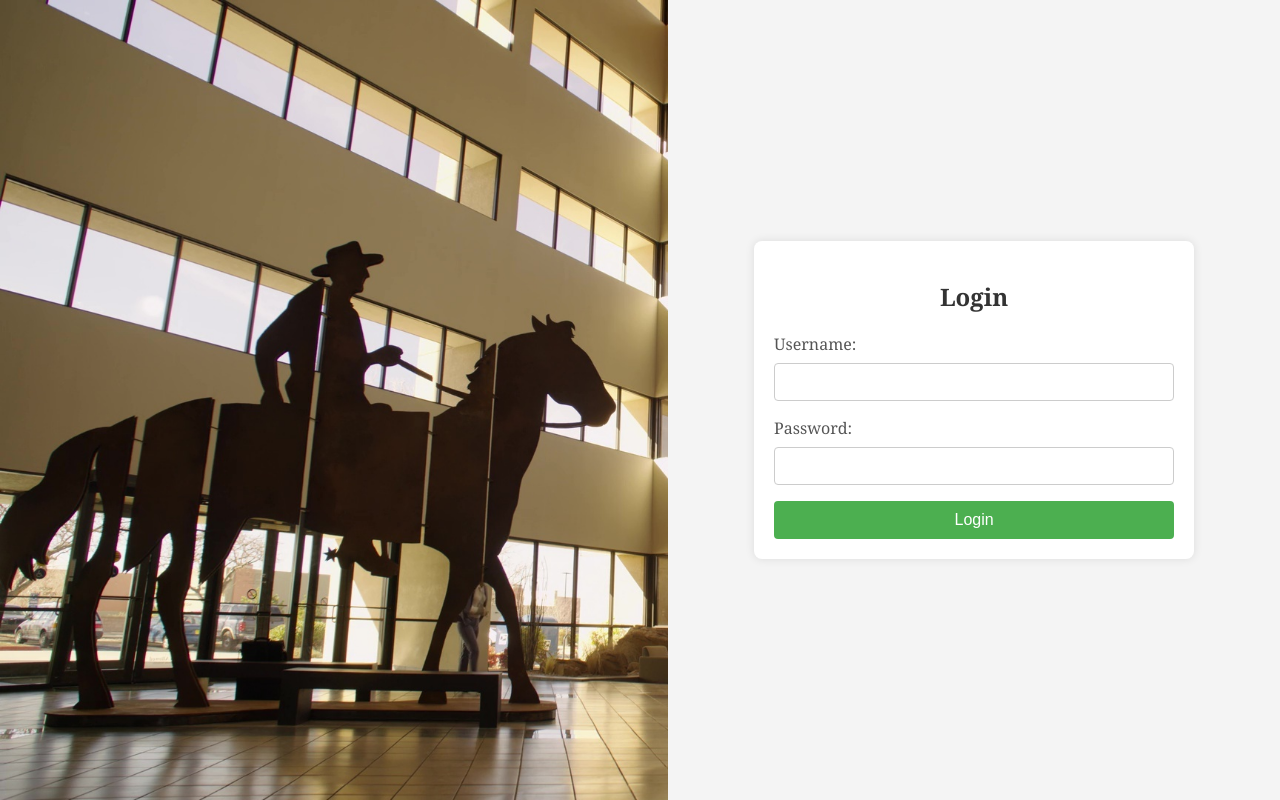
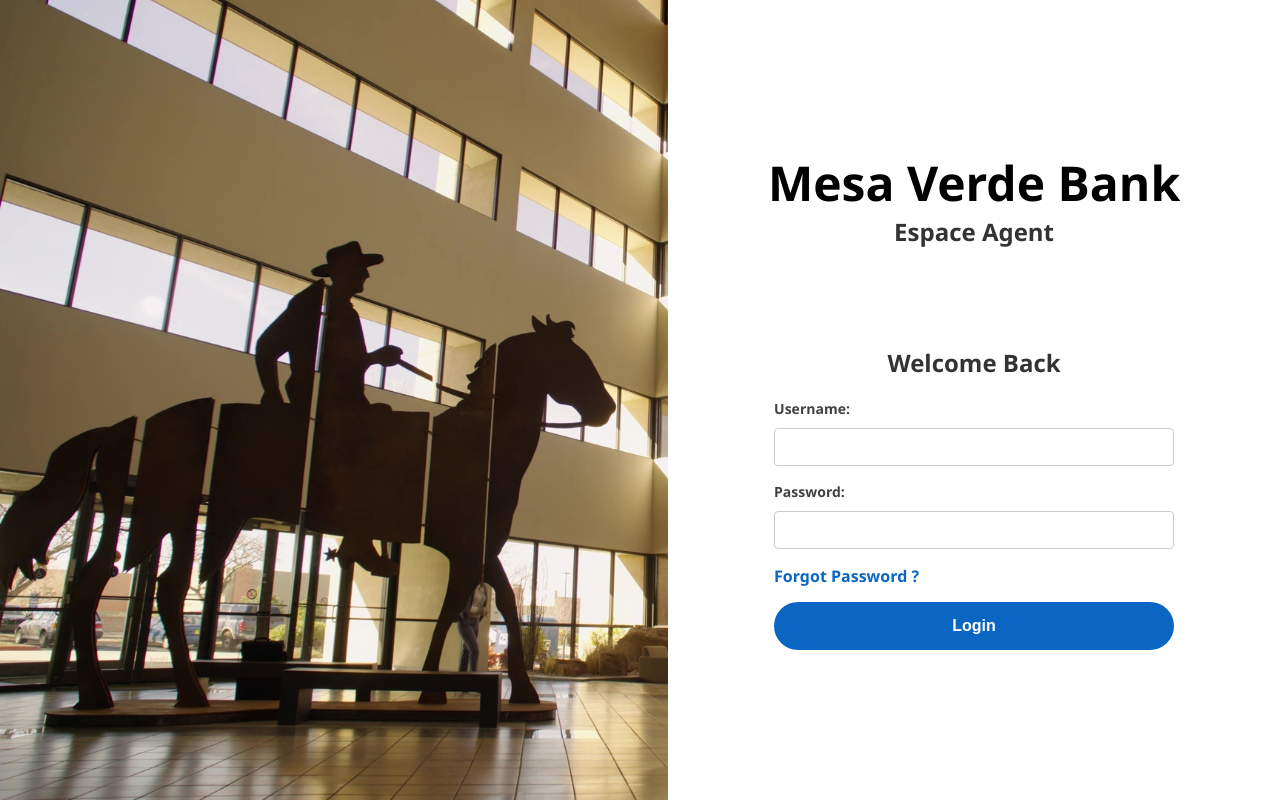
Before and after one commit to jebalirami7/mesa-verde-bank, an Angular app in the folder client/: page / in a window 1280 px wide. Built offline with nearby package versions, Linux system fonts and the light colour scheme.

Commit message:
Style login page

```diff
--- a/client/src/app/login-page/login-page.component.css
+++ b/client/src/app/login-page/login-page.component.css
@@ -9,8 +9,7 @@
     width: auto;
 }
 
-
-.form-container {
+.right-side {
     flex : 1 ;
     display: flex;
     align-items: center;
@@ -19,13 +18,41 @@
     box-sizing: border-box;
 }
 
+
+.form-container {
+    height: 500px;
+    display: flex;
+    flex-direction: column;
+    justify-content: space-between;
+    align-items: center;
+}
+
+.header {
+    margin-bottom: 15px;
+
+}
+
+.header h1 {
+    margin: 0;
+    font-size: 48px;
+    font-weight: bold;
+}
+
+.header h2 {
+    margin: 0;
+    font-size: 24px;
+
+}
+
+
 form {
     max-width: 400px;
     width: 100%;
-    background-color: #fff;
+    border-radius: 8px;
+    /*background-color: #fff;
     padding: 20px;
-    border-radius: 8px;
-    box-shadow: 0 0 10px rgba(0, 0, 0, 0.1);
+
+    box-shadow: 0 0 10px rgba(0, 0, 0, 0.1); */
 }
 
 h2 {
@@ -33,13 +60,17 @@ h2 {
     color: #333;
     font-size: 24px; /* Increase font size for the heading */
     margin-bottom: 20px;
+
+
 }
 
 label {
     display: block;
-    margin-bottom: 8px;
-    color: #555;
-    font-size: 16px;
+    margin-bottom: 10px;
+    color: rgba(0,0,0,0.75);
+    font-size: 14px;
+    font-weight: 600;
+
 }
 
 input {
@@ -53,16 +84,40 @@ input {
 }
 
 button {
+    margin-top: 15px;
     width: 100%;
-    padding: 10px;
-    background-color: #4caf50;
-    color: #fff;
-    border: none;
-    border-radius: 4px;
     cursor: pointer;
+    height: min-content;
+    min-height: 48px;
+    border-radius: 24px;
+    padding-top: 12px;
+    padding-bottom: 12px;
+    padding-left: 24px;
+    padding-right: 24px;
+    text-align: center;
     font-size: 16px;
+    font-weight: 600;
+    line-height: 1.25;
+    text-decoration-line: none;
+
+    box-shadow: 0 0 0 1px rgba(0,0,0,0);
+    background-color: #0a66c2;
+    color: #ffffff;
+
+    border: 1px solid transparent;
 }
 
 button:hover {
-    background-color: #45a049;
+    background-color: #004182;
 }
+
+.forgot-pass {
+    font-weight: 600;
+    color: #0a66c2;
+    font-size: 16px;
+    margin-bottom: 24px;
+    margin-top: 8px;
+    width: fit-content;
+    text-decoration: none;
+    margin-top: 10px;
+}
--- a/client/src/app/login-page/login-page.component.html
+++ b/client/src/app/login-page/login-page.component.html
@@ -1,20 +1,23 @@
 <div class="content">
     <img src="../../assets/images/side-img.jpg" alt="side-img" id="side-img">
+    <div class="right-side">
         <div class="form-container">
             <div class="header">
-
+                <h1>Mesa Verde Bank</h1>
+                <h2>Espace Agent</h2>
             </div>
 
             <form action="">
-            <h2>Login</h2>
+                <h2>Welcome Back</h2>
                 <label for="username">Username:</label>
                 <input type="text" id="username" name="username" required>
 
                 <label for="password">Password:</label>
                 <input type="password" id="password" name="password" required>
 
+                <a href="" class="forgot-pass">Forgot Password ?</a>
                 <button type="submit">Login</button>
             </form>
         </div>
-
     </div>
+</div>
--- a/client/src/styles.css
+++ b/client/src/styles.css
@@ -1,9 +1,10 @@
 /* You can add global styles to this file, and also import other style files */
 html, body {
     margin: 0;
+
 }
 
 body {
-    font-family: 'Georgia', serif;
-    background-color: #f4f4f4;
+    font-family:  'Segoe UI', Roboto, 'Helvetica Neue', 'Fira Sans', Ubuntu, Oxygen, 'Oxygen Sans', Cantarell, 'Droid Sans', 'Apple Color Emoji', 'Segoe UI Emoji', 'Segoe UI Emoji', 'Segoe UI Symbol', 'Lucida Grande', Helvetica, Arial, sans-serif;
+    /*background-color: #f4f4f4;*/
 }
```
Lines whose indentation alone changed are shown as unchanged.
